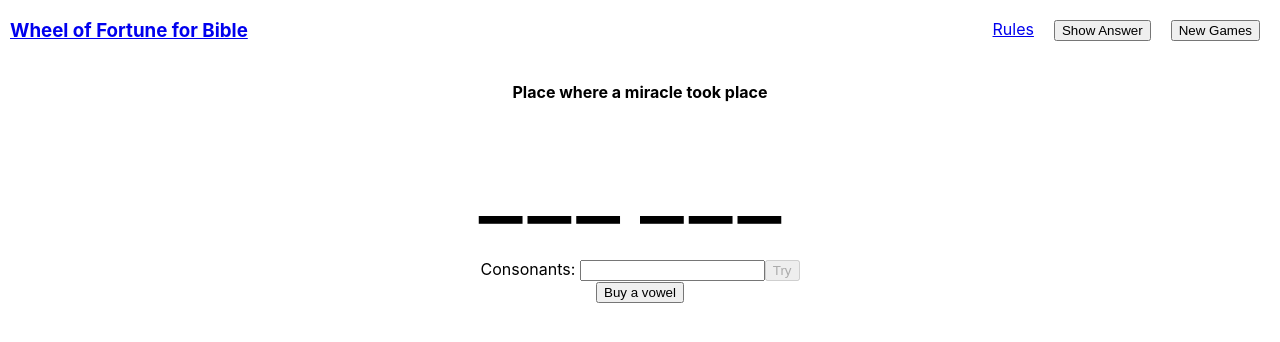
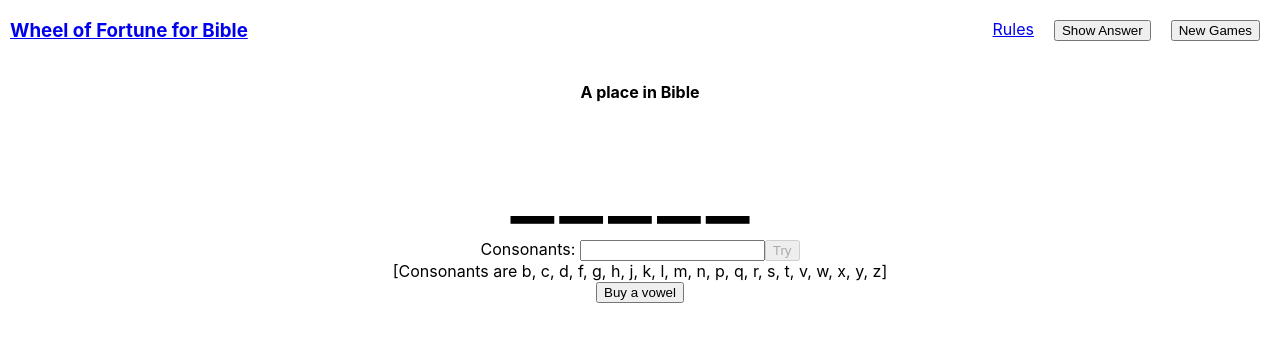
Before and after one commit to cmak9149/wheeloffortune, a React (Create React App) app: page / in a window 1280 px wide. Shown: the top 342 px of the page. Built offline with nearby package versions, Linux system fonts and the light colour scheme.

Commit message:
Change positions of component

```diff
--- a/src/components/Phase.js
+++ b/src/components/Phase.js
@@ -39,9 +39,10 @@ const Phase = () => {
 
         })}
         <br />
-        <br />
         Consonants: <input type='text' value={lastLetter} onChange={typingHadler} id="lastLetter" />
         <button disabled={ lastLetter === "" } onClick={handleTry}>Try</button>
+        <br />
+        [Consonants are b, c, d, f, g, h, j, k, l, m, n, p, q, r, s, t, v, w, x, y, z]
         <br />
         <button onClick={buyAVowel}>Buy a vowel</button>
     </div>
--- a/src/data/phases.json
+++ b/src/data/phases.json
@@ -1,7 +1,9 @@
 [
-    { "phase": "Red Sea", "hint": "Place where a miracle took place" },
-    { "phase": "Luke", "hint": "A book in New Testament" },
-    { "phase": "Abraham", "hint": "A person in Old Testament" },
+    { "phase": "Egypt", "hint": "A place in Bible" },
+    { "phase": "Peter", "hint": "One of the Jesus's disciple" },
+    { "phase": "Mary", "hint": "A person in New Testament" },
+    { "phase": "Jews", "hint": "A group of people in Bible" },
+    { "phase": "Jerusalem", "hint": "A place in Bible" },
     { "phase": "Genesis", "hint": "A book in the Old Testament" },
     { "phase": "Judges", "hint": "A book in the Old Testament" },
     { "phase": "Daniel", "hint": "A book in the Old Testament" },
--- a/src/index.js
+++ b/src/index.js
@@ -16,9 +16,9 @@ root.render(
     <GameContextProvider>
       <BrowserRouter>
         <Header />
-        <ToastContainer closeButton={false} autoClose={3000} position={"bottom-right"} />
+        <Footer />
+        <ToastContainer closeButton={false} autoClose={2000} position={"top-right"} />
         <App />
-        <Footer />
       </BrowserRouter>
     </GameContextProvider>
   </React.StrictMode>
```
